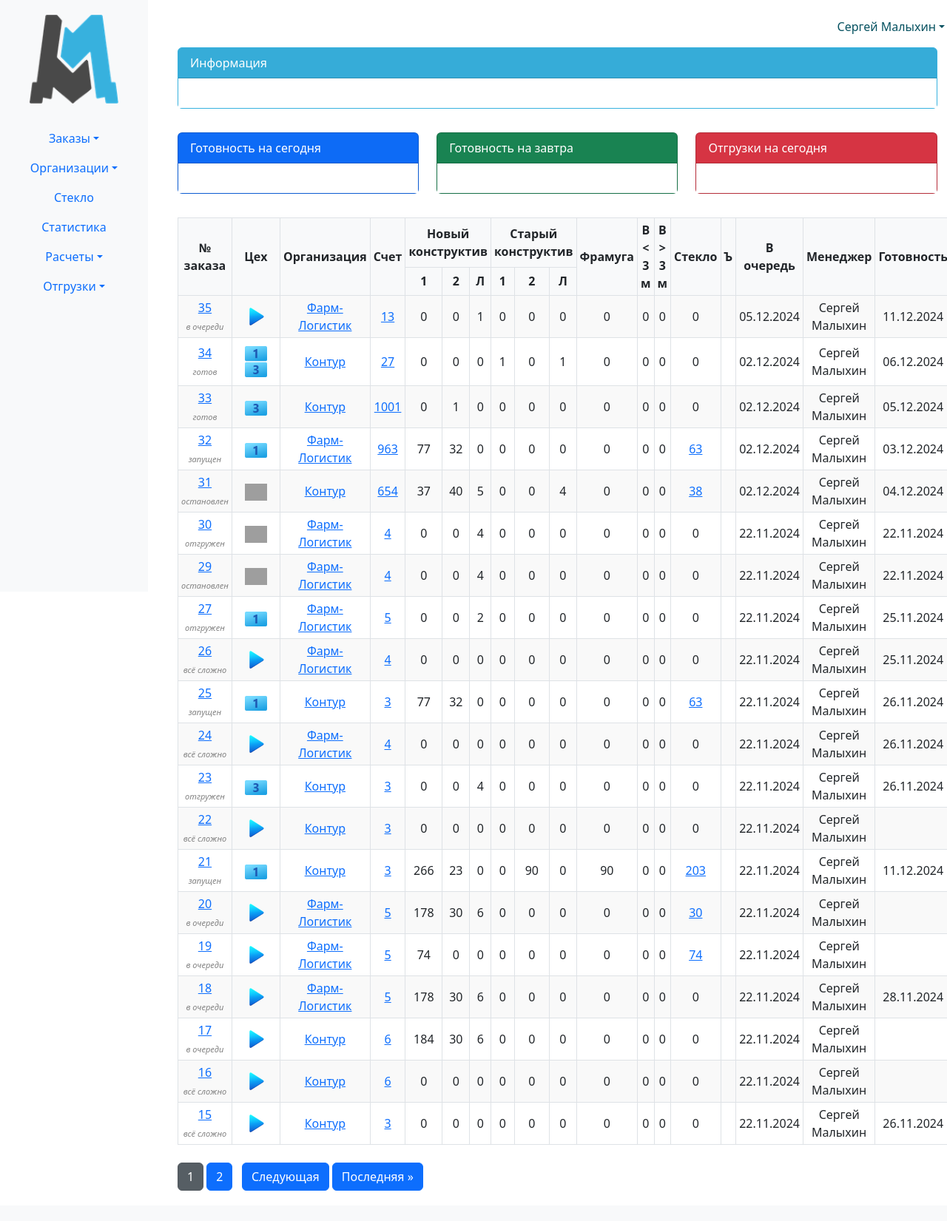
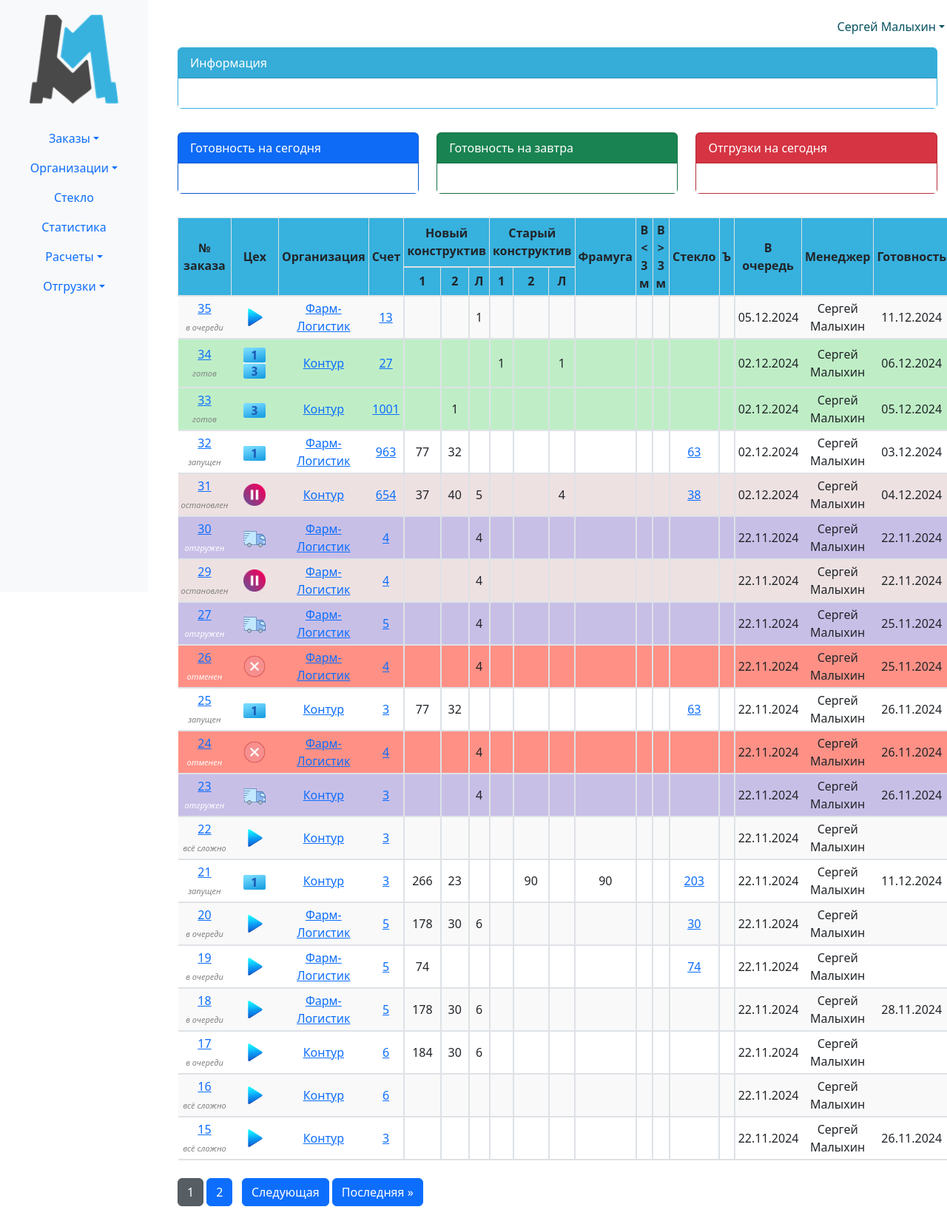
Before and after one commit to SMHotey/CRM-2_0, a Django app: page /erp_main/orders_list/ in a window 1280 px wide; the page is wider, and only the part inside the window is pictured. Shown: that part at 74% size. Before the commit the page ends 1610 px from the top of that part, so only its background shows below. Run offline with Django 5.2, Linux system fonts and the light colour scheme; a user stored in the database is signed in; data comes from the database, SQL or seed files in the repository; both versions use the stored data as it was after the commit; some libraries are stand-ins or nearby versions; grey boxes are pictures that could not be loaded.

Commit message:
корректировка отображения значков и статусов

```diff
--- a/erp_main/models.py
+++ b/erp_main/models.py
@@ -127,7 +127,7 @@ class Order(models.Model):
     comment = models.TextField(blank=True, null=True)
 
     def get_items_filtered(self):
-        return self.items.exclude(p_status__in=['changed', 'canceled'])
+        return self.items.exclude(p_status__in=['changed',])
 
     @property
     def doors_1_nk(self):
@@ -211,7 +211,10 @@ class Order(models.Model):
         ready = self.get_items_filtered().filter(p_status='ready').aggregate(total=Sum('p_quantity'))['total'] or 0
         shipped = self.get_items_filtered().filter(p_status='shipped').aggregate(total=Sum('p_quantity'))['total'] or 0
         stopped = self.get_items_filtered().filter(p_status='stopped').aggregate(total=Sum('p_quantity'))['total'] or 0
-        print(str(stopped))
+        canceled = self.get_items_filtered().filter(p_status='canceled').aggregate(total=Sum('p_quantity'))['total'] or 0
+
+        print(product, ready, shipped, stopped, canceled)
+
         if in_query > 0 and product == 0 and ready == 0 and shipped == 0:
             return f'в очереди'
         elif in_query == 0 and product > 0 and ready == 0 and shipped == 0:
@@ -222,6 +225,8 @@ class Order(models.Model):
             return f'отгружен'
         elif stopped > 0 and product == 0 and ready == 0 and shipped == 0:
             return f'остановлен'
+        elif canceled > 0 and product == 0 and ready == 0 and shipped == 0:
+            return f'отменен'
         else:
             return f'всё сложно'
 
--- a/erp_main/templates/orders_list.html
+++ b/erp_main/templates/orders_list.html
@@ -5,23 +5,36 @@
 <style>
     /* Общие стили для таблицы */
     table {
-        border-collapse: collapse;
+        border-collapse: collapse; /* Объединяем границы ячеек */
         width: 100%;
         margin: 0 auto;
     }
-    th, td {
+    th {
         padding: 4px; /* Уменьшаем padding для уменьшения высоты строк */
         text-align: center;
         vertical-align: middle;
-        border: 1px solid #dee2e6; /* Установка границы для ячеек */
+        border-bottom: 2px solid #dee2e6; /* Нижняя граница для заголовка */
+        background-color: #37b1de; /* Цвет фона заголовков */
     }
-    th {
-        background-color: #f8f9fa; /* Цвет фона заголовков */
+    td {
+        padding: 4px; /* Уменьшаем padding для уменьшения высоты строк */
+        text-align: center;
+        vertical-align: middle;
+        border-top: 2px solid #dee2e6; /* Верхняя граница */
+        border-bottom: 2px solid #dee2e6; /* Нижняя граница */
+        border-left: none; /* Убираем левую границу */
+        border-right: none; /* Убираем правую границу */
+    }
+    tbody tr {
+        transition: background-color 0.3s ease; /* Плавный переход при изменении цвета */
     }
     tbody tr:hover {
-        background-color: #e6e6fa; /* Цвет строки при наведении */
+        background-color: #e6e6fa !important; /* Цвет строки при наведении с переопределением */
     }
-
+    td.visible-border {
+        border-left: 2px solid #dee2e6; /* Левый край ячейки */
+        border-right: 2px solid #dee2e6; /* Правый край ячейки */
+    }
 </style>
 
 <table>
@@ -54,16 +67,23 @@
     </thead>
     <tbody>
         {% for order in orders %}
-            <tr>
+            <tr style="background-color: {% if order.status == 'готов' %} #BFEEC6 {% endif %}
+                                         {% if order.status == 'остановлен' %} #EEE1E2 {% endif %}
+                                         {% if order.status == 'отменен' %} #ff9085 {% endif %}
+                                         {% if order.status == 'отгружен' %} #c8bfe7 {% endif %}">
                 <td>
                     <a href="{% url 'order_detail' order.id %}">{{ order.id }}</a>
                     <br>
-                    <span style="font-size: 11px; font-style: italic; color: grey;">{{ order.status }}</span>
+                    <span style="font-size: 11px; font-style: italic; color: {% if order.status == 'отгружен' or order.status == 'отменен'%} white {% else %} grey {% endif %};">{{ order.status }}</span>
                 </td>
                 <td>
                     <button type="button" class="btn btn-link" data-bs-toggle="modal" data-bs-target="#workshopModal{{ order.id }}">
                         {% if order.status == 'в очереди' %}
                             <img id="iconPlay{{ order.id }}" src="{% static 'erp_main/images/icon_play.png' %}" style="width: 30px; height: auto;" alt="запуск">
+                        {% elif order.status == 'отгружен' %}
+                            <img id="iconPlay{{ order.id }}" src="{% static 'erp_main/images/delivered.png' %}" style="width: 30px; height: auto;" alt="">
+                        {% elif order.status == 'отменен' %}
+                            <img id="iconPlay{{ order.id }}" src="{% static 'erp_main/images/canceled.png' %}" style="width: 30px; height: auto;" alt="">
                         {% elif order.workshop %}
                             <img id="iconPlay{{ order.id }}" src="{{ order.workshop }}" style="width: 30px; height: auto;" alt="">
                         {% endif %}
@@ -86,10 +106,12 @@
                                         <input type="radio" id="workshop3{{ order.id }}" name="workshop{{ order.id }}" value="3">
                                         <label for="workshop3{{ order.id }}">3 цех</label>
                                     </p>
+                                    {% if order.status != 'в очереди' and order.status != 'остановлен' %}
                                     <p>
                                         <input type="radio" id="workshop2{{ order.id }}" name="workshop{{ order.id }}" value="2">
                                         <label for="stopped{{ order.id }}">Остановить</label>
                                     </p>
+                                    {% endif %}
                                 </div>
                                 <div class="modal-footer">
                                     <button type="button" class="btn btn-secondary" data-bs-dismiss="modal">Закрыть</button>
@@ -105,23 +127,21 @@
                 <td>
                     <a href="{% url 'invoice_detail' order.invoice.id %}">{{ order.invoice.number }}</a>
                 </td>
-                <td>{{ order.doors_1_nk }}</td>
-                <td>{{ order.doors_2_nk }}</td>
-                <td>{{ order.hatch_nk }}</td>
-                <td>{{ order.doors_1_sk }}</td>
-                <td>{{ order.doors_2_sk }}</td>
-                <td>{{ order.hatch_sk }}</td>
-                <td>{{ order.transom }}</td>
-                <td>{{ order.gate }}</td>
-                <td>{{ order.gate_3000 }}</td>
-                <td>
+                <td class="visible-border"> {% if order.doors_1_nk != 0 %}{{ order.doors_1_nk }}{% else %} {% endif %}</td>
+                <td class="visible-border">{% if order.doors_2_nk != 0 %}{{ order.doors_2_nk }}{% else %} {% endif %}</td>
+                <td class="visible-border">{% if order.hatch_nk != 0 %}{{ order.hatch_nk }}{% else %} {% endif %}</td>
+                <td class="visible-border">{% if order.doors_1_sk != 0 %}{{ order.doors_1_sk }}{% else %} {% endif %}</td>
+                <td class="visible-border">{% if order.doors_2_sk != 0 %}{{ order.doors_2_sk }}{% else %} {% endif %}</td>
+                <td class="visible-border">{% if order.hatch_sk != 0 %}{{ order.hatch_sk }}{% else %} {% endif %}</td>
+                <td class="visible-border">{% if order.transom != 0 %}{{ order.transom }}{% else %} {% endif %}</td>
+                <td class="visible-border">{% if order.gate != 0 %}{{ order.gate }}{% else %} {% endif %}</td>
+                <td class="visible-border">{% if order.gate_3000 != 0 %}{{ order.gate_3000 }}{% else %} {% endif %}</td>
+                <td class="visible-border">
                     {% if order.glass != 0 %}
                         <a href="{% url 'glass_info' order.id %}">{{ order.glass }}</a>
-                    {% else %}
-                        {{ order.glass }}
-                    {% endif %}
+                    {% else %} {% endif %}
                 </td>
-                <td></td>
+                <td class="visible-border"></td>
                 <td>{{ order.created_at|date:"d.m.Y" }}</td>
                 <td>{{ order.invoice.organization.user.get_full_name }}</td>
                 <td>{{ order.due_date|date:"d.m.Y" }}</td>
--- a/erp_main/views.py
+++ b/erp_main/views.py
@@ -211,7 +211,7 @@ class OrderUploadView(LoginRequiredMixin, FormView):
                 p_ral=data[10],
                 p_quantity=data[11],
                 p_comment=data[12],
-                p_glass=counted_glass,  # Обратите внимание на это изменение
+                p_glass=counted_glass,
             )
             new_item.save()
 
@@ -296,7 +296,7 @@ def order_detail(request, order_id):
     order = get_object_or_404(Order, id=order_id)
 
     # Отфильтрованные OrderItem, где статус не равен 'changed'
-    filtered_items = order.items.exclude(p_status__in=['changed', 'canceled'])  #фильтрация по активным позициям
+    filtered_items = order.items.exclude(p_status__in=['changed',])  #фильтрация по активным позициям
 
     if request.method == 'POST':
         form = OrderFileForm(request.POST, request.FILES)
@@ -391,12 +391,13 @@ def update_order_item_status(request):
 
             for item_id in updates.keys():
                 order_item = get_object_or_404(OrderItem, id=item_id)
-#                print(updates[item_id])
                 new_data = updates[item_id]
                 order_item.p_status = new_data['status']
                 order_item.workshop = new_data['workshop']
-                if order_item.workshop == '2':
+                if order_item.workshop == '2' and new_data['path'] != 'order_detail':
                     order_item.p_status = 'stopped'
+                if (order_item.p_status == 'stopped' or order_item.p_status == 'canceled') and new_data['path'] != 'order_detail':
+                    order_item.workshop = '2'
                 order_item.save()
 
             return JsonResponse({'status': 'success', 'message': 'Statuses updated successfully!'})
@@ -458,7 +459,6 @@ def create_contract(request, pk):
             'орг_адрес': organization.address,
             'орг_email': organization.email,
         }
-        print(organization.k_s)
         # Полный путь к шаблону
         file_path = os.path.join(settings.BASE_DIR, 'media/contracts/contract.docx')
         doc = Document(file_path)
```
Also changed, not shown: erp_main/templates/order_detail.html (+4 -3 lines), db.sqlite3, erp_main/static/erp_main/images/canceled.png (added), erp_main/static/erp_main/images/canceled2.png (added), erp_main/static/erp_main/images/delivered.png (added), erp_main/static/erp_main/images/pause.png (added), 2 other files.
